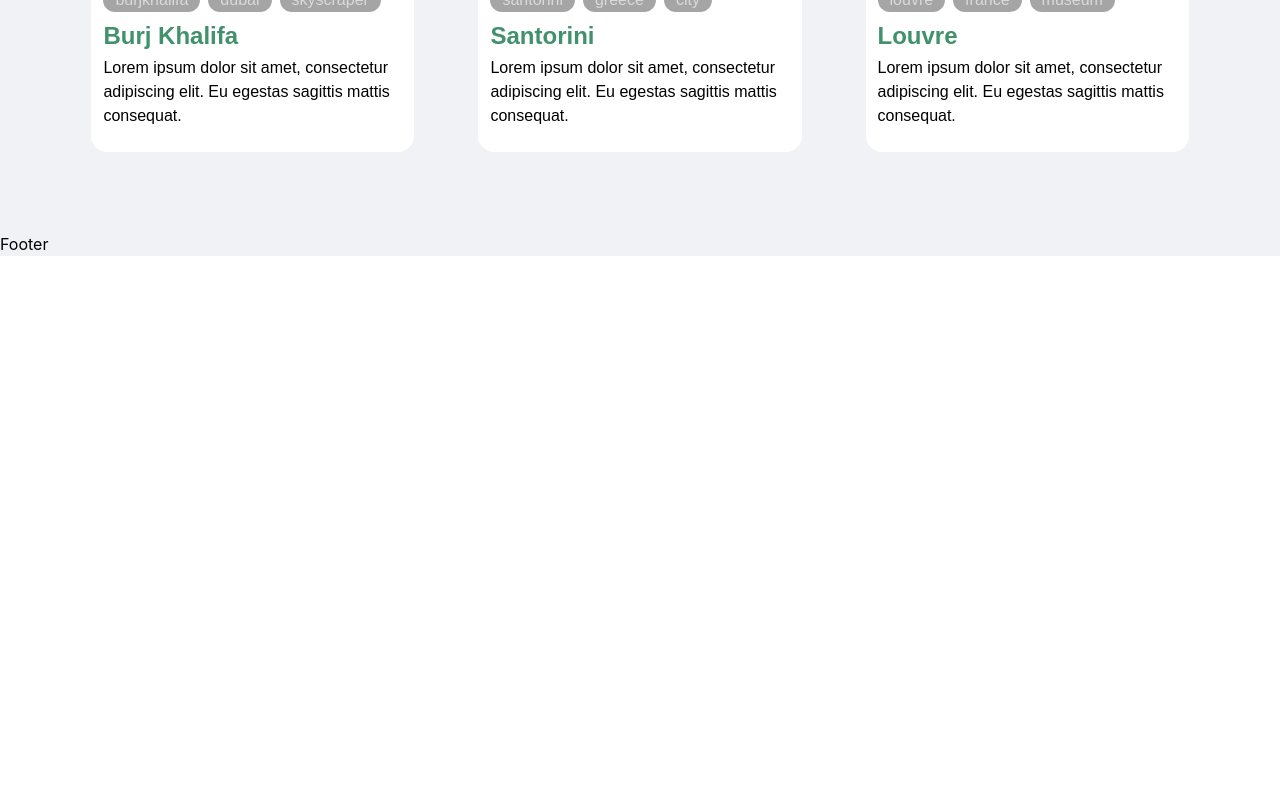
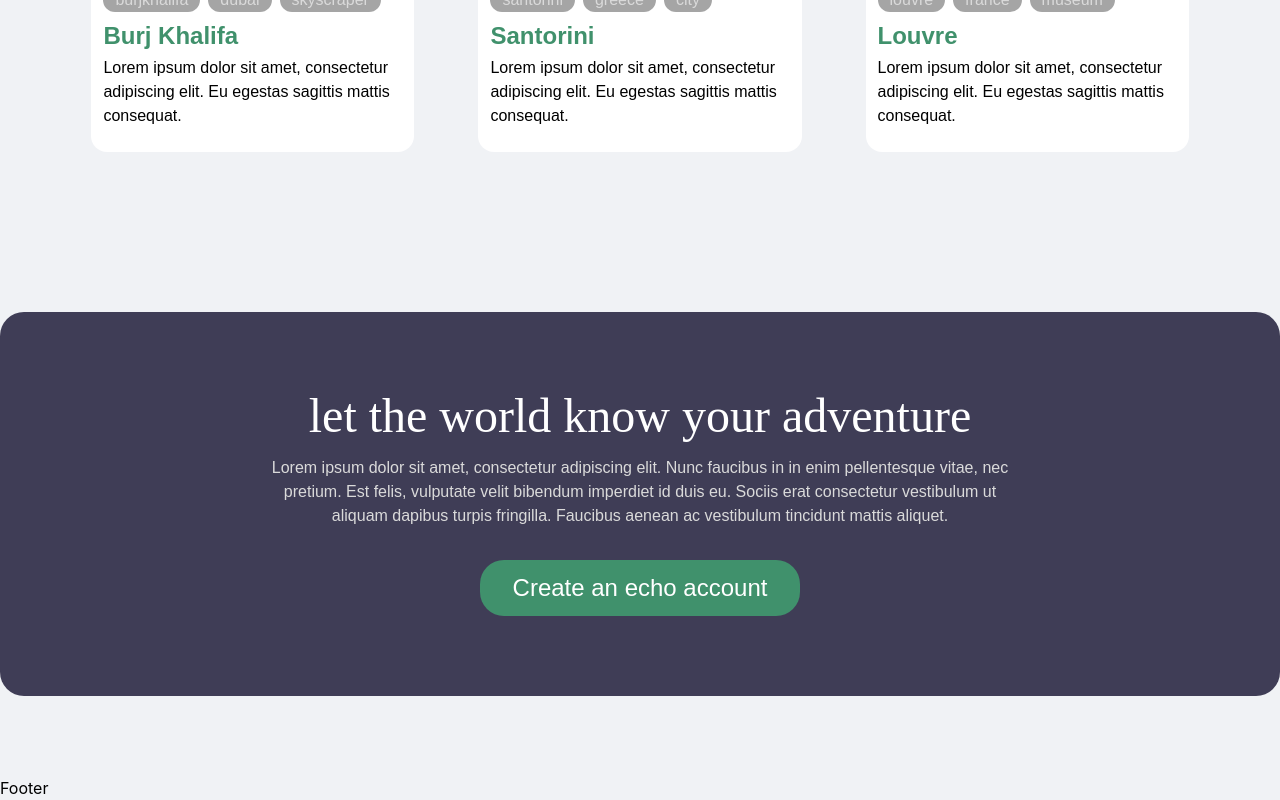
Before and after one commit to cedricquitor/echo-web-app, a React (Vite) app in the folder client/: page / in a window 1280 px wide. Shown: the part 3304-4104 px from the top of the page. Before the commit the page ends 3560 px from the top, so only its background shows below. Built offline with nearby package versions, Linux system fonts and the light colour scheme.

Commit message:
Added CTA section

```diff
--- a/client/src/pages/Landing.jsx
+++ b/client/src/pages/Landing.jsx
@@ -119,6 +119,15 @@
           <BsFillArrowRightCircleFill className="h-[62px] w-[62px] text-[#52B286]" />
         </div>
       </div>
+      <div className="py-20 px-40 flex flex-col container mx-auto mt-40 bg-[#3F3D56] rounded-3xl">
+        <h1 className="text-white text-center text-5xl font-fredoka">let the world know your adventure</h1>
+        <p className="mt-4 font-raleway text-[#DADADA] text-center">
+          Lorem ipsum dolor sit amet, consectetur adipiscing elit. Nunc faucibus in in enim pellentesque vitae, nec
+          <br /> pretium. Est felis, vulputate velit bibendum imperdiet id duis eu. Sociis erat consectetur vestibulum ut
+          <br /> aliquam dapibus turpis fringilla. Faucibus aenean ac vestibulum tincidunt mattis aliquet.
+        </p>
+        <button className="w-4/12 mx-auto mt-8 my-auto font-raleway text-2xl bg-[#40916C] text-white py-3 rounded-3xl">Create an echo account</button>
+      </div>
     </section>
   );
 };
```
